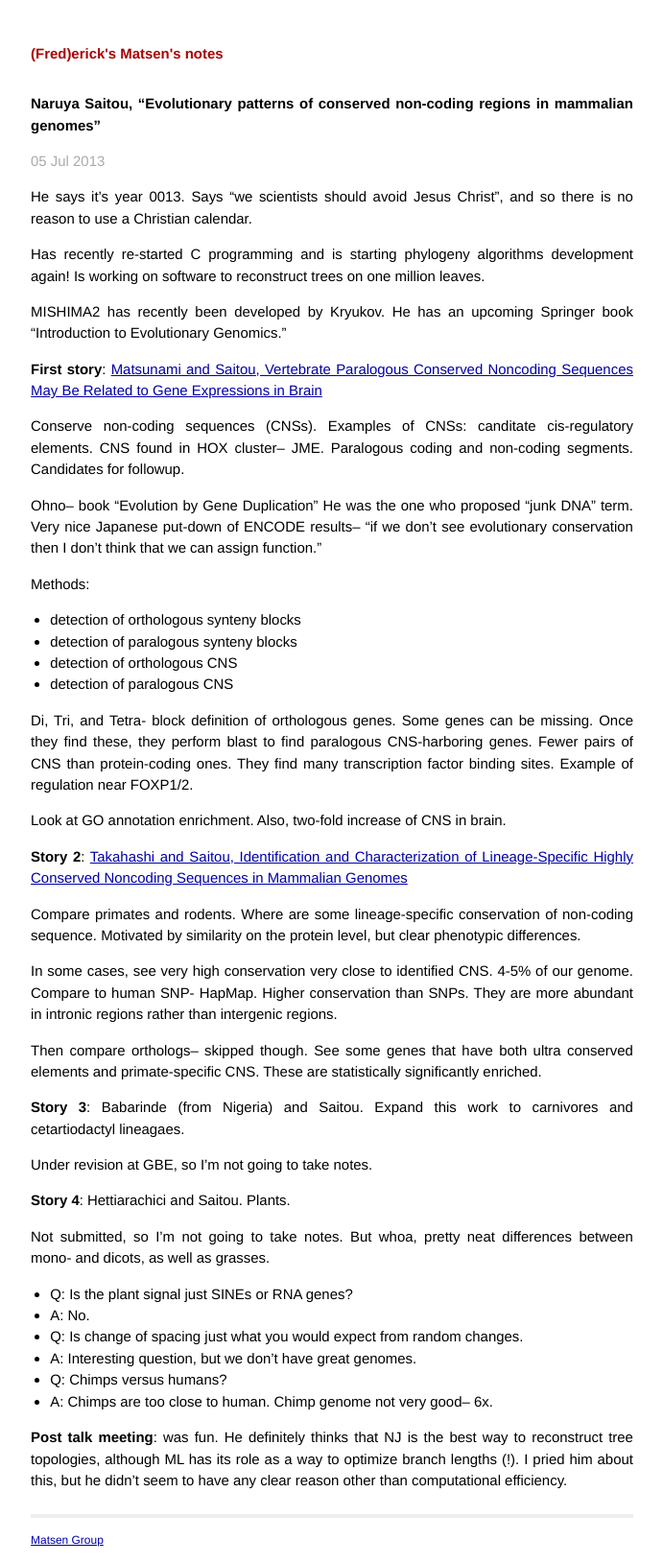
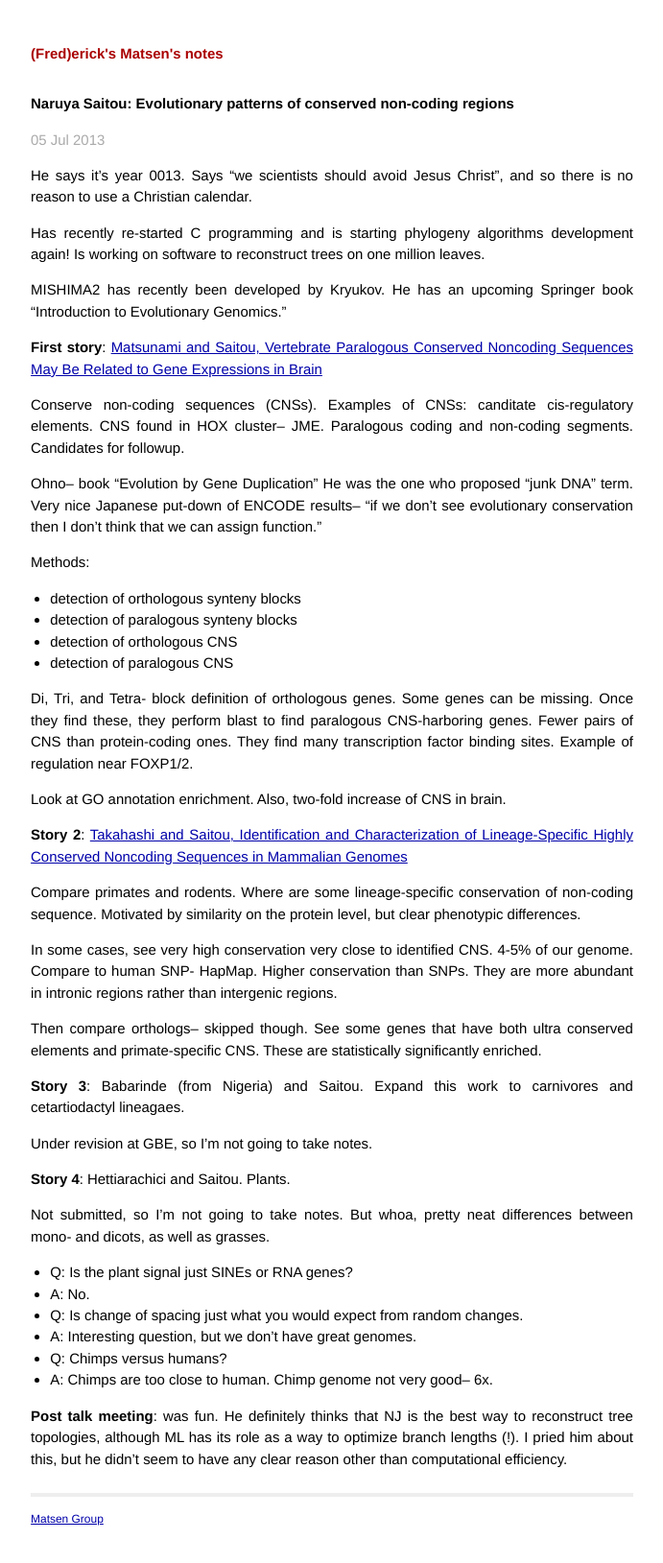
Before and after one commit to matsen/notes, a Jekyll site: the page built from _posts/2013-07-05-naruya-saitou.md, in a window 1280 px wide. Shown: the whole page at 96% size, without its empty margins (294-985 px from the left). Built offline with Jekyll 4.4.1, drawn with Linux system fonts in a browser that asks for light colours; after the commit the page ends 1606 px from its top, so only the background shows below that.

Commit message:
title fix

```diff
--- a/_posts/2013-07-05-naruya-saitou.md
+++ b/_posts/2013-07-05-naruya-saitou.md
@@ -1,9 +1,11 @@
 ---
 layout: post
-title: Naruya Saitou, “Evolutionary patterns of conserved non-coding regions in mammalian genomes”
+title: "Naruya Saitou: Evolutionary patterns of conserved non-coding regions"
 date:   2013-07-05 12:30:00
 categories: ad-hoc
 ---
+
+
 
 He says it's year 0013. Says "we scientists should avoid Jesus Christ", and so there is no reason to use a Christian calendar.
 
```
